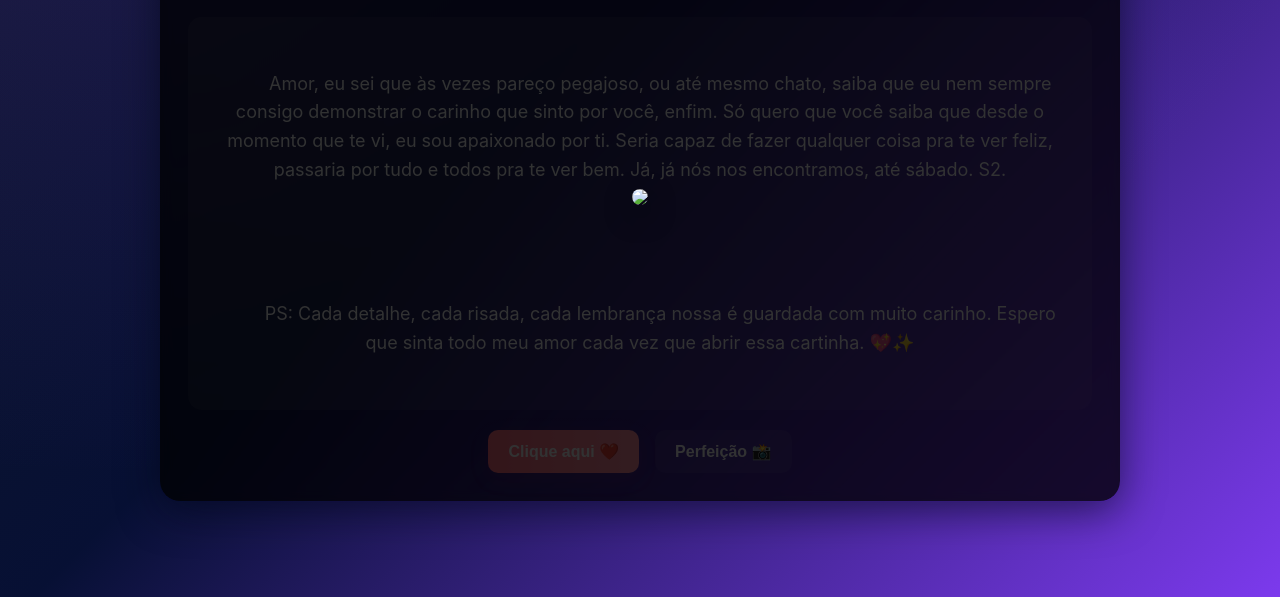
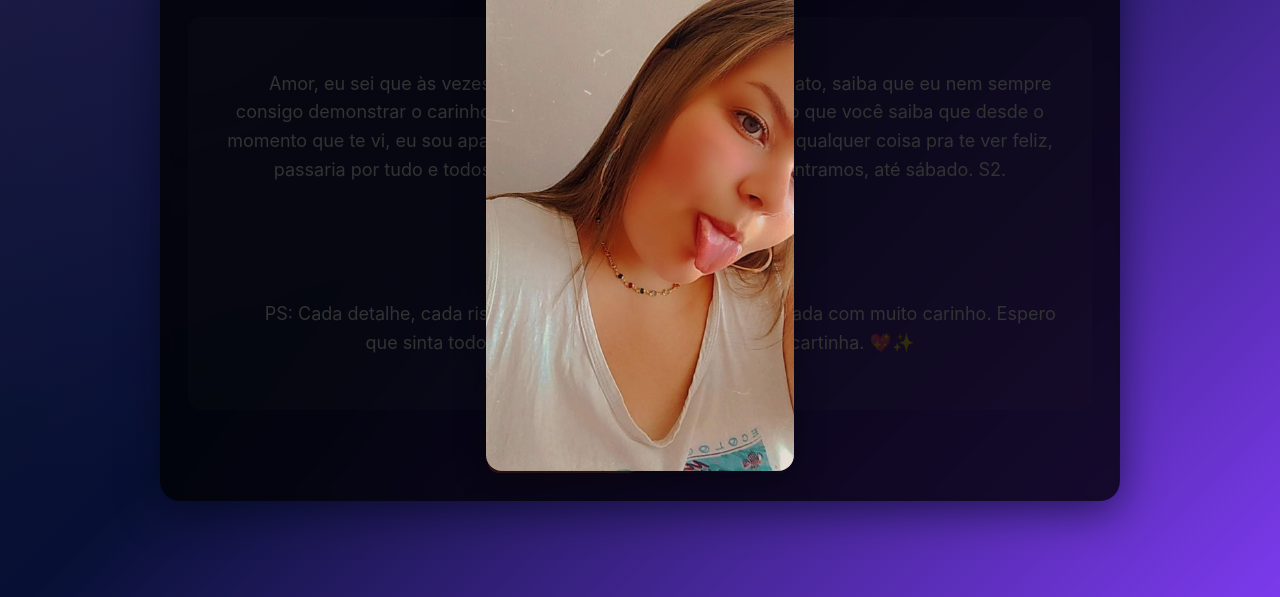
Before and after one commit to Matheus0Santos/surpresinhapranamorada, a plain HTML site: page index.html in a window 1280 px wide. Both pictures are taken after a click on the button "Perfeição 📸". Shown: the part 203-800 px from the top of the page. Drawn offline with Linux system fonts and the light colour scheme.

Commit message:
Update index.html

```diff
--- a/index.html
+++ b/index.html
@@ -139,7 +139,7 @@
 
       <!-- Modal da foto -->
       <div id="photoModal">
-        <img src='img/5.jpg'/>
+        <img src='img/5.jpeg'/>
         <button id="closePhoto">Fechar</button>
       </div>
 
```
